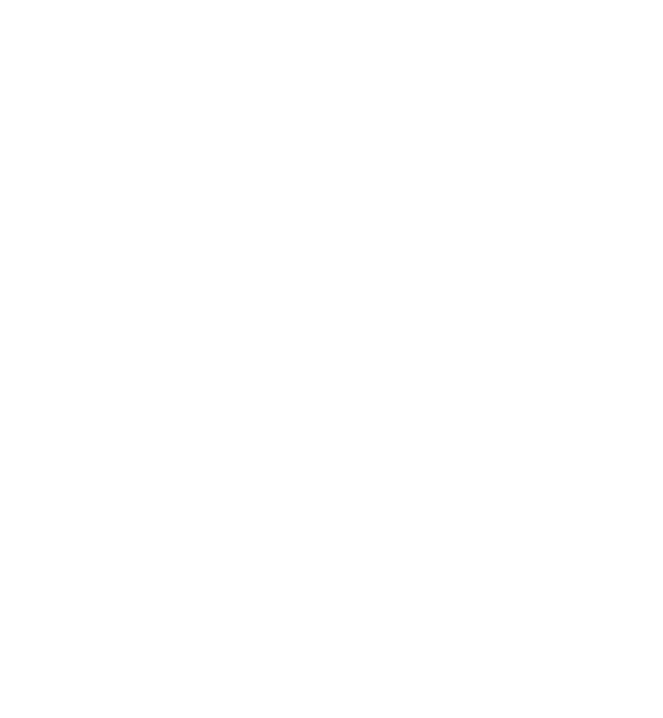
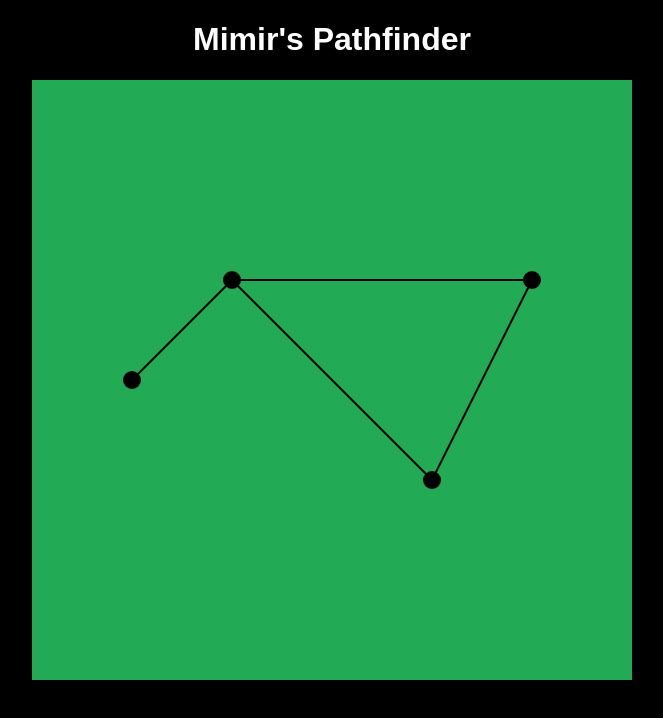
Before and after one commit to hamed-iam/Mimir-s-Pathfinder, a plain HTML site: page index.html in a window 1280 px wide. Shown: the whole page, without its empty margins (308-971 px from the left). Drawn offline with Linux system fonts and the light colour scheme.

Commit message:
add point and segment basic logic

```diff
--- a/index.html
+++ b/index.html
@@ -1,9 +1,34 @@
 <!DOCTYPE html>
 <html lang="en">
   <head>
-    <meta charset="UTF-8" />
-    <meta name="viewport" content="width=device-width, initial-scale=1.0" />
-    <title>Document</title>
+    <title>Mimir's Pathfinder</title>
+    <link rel="stylesheet" href="styles.css" />
   </head>
-  <body></body>
+  <body>
+    <h1>Mimir's Pathfinder</h1>
+    <canvas id="myCanvas"></canvas>
+
+    <script src="js/math/graph.js"></script>
+    <script src="js/primitives/point.js"></script>
+    <script src="js/primitives/segment.js"></script>
+    <script>
+      myCanvas.width = 600;
+      myCanvas.height = 600;
+
+      const ctx = myCanvas.getContext("2d");
+
+      const p1 = new Point(200, 200);
+      const p2 = new Point(500, 200);
+      const p3 = new Point(400, 400);
+      const p4 = new Point(100, 300);
+
+      const s1 = new Segment(p1, p2);
+      const s2 = new Segment(p1, p3);
+      const s3 = new Segment(p1, p4);
+      const s4 = new Segment(p2, p3);
+
+      const graph = new Graph([p1, p2, p3, p4], [s1, s2, s3, s4]);
+      graph.draw(ctx);
+    </script>
+  </body>
 </html>
--- /dev/null
+++ b/js/math/graph.js
@@ -0,0 +1,16 @@
+class Graph {
+  constructor(points = [], segments = []) {
+    this.points = points;
+    this.segments = segments;
+  }
+
+  draw(ctx) {
+    for (const seg of this.segments) {
+      seg.draw(ctx);
+    }
+
+    for (const point of this.points) {
+      point.draw(ctx);
+    }
+  }
+}
--- /dev/null
+++ b/js/primitives/point.js
@@ -0,0 +1,14 @@
+class Point {
+  constructor(x, y) {
+    this.x = x;
+    this.y = y;
+  }
+
+  draw(ctx, size = 18, color = "black") {
+    const rad = size / 2;
+    ctx.beginPath();
+    ctx.fillStyle = color;
+    ctx.arc(this.x, this.y, rad, 0, Math.PI * 2);
+    ctx.fill();
+  }
+}
--- /dev/null
+++ b/js/primitives/segment.js
@@ -0,0 +1,15 @@
+class Segment {
+  constructor(p1, p2) {
+    this.p1 = p1;
+    this.p2 = p2;
+  }
+
+  draw(ctx, width = 2, color = "black") {
+    ctx.beginPath();
+    ctx.lineWidth = width;
+    ctx.strokeStyle = color;
+    ctx.moveTo(this.p1.x, this.p1.y);
+    ctx.lineTo(this.p2.x, this.p2.y);
+    ctx.stroke();
+  }
+}
--- /dev/null
+++ b/styles.css
@@ -0,0 +1,12 @@
+body {
+  background-color: black;
+  text-align: center;
+}
+h1 {
+  color: white;
+  font-family: Arial, Helvetica, sans-serif;
+}
+
+#myCanvas {
+  background-color: #2a5;
+}
```
